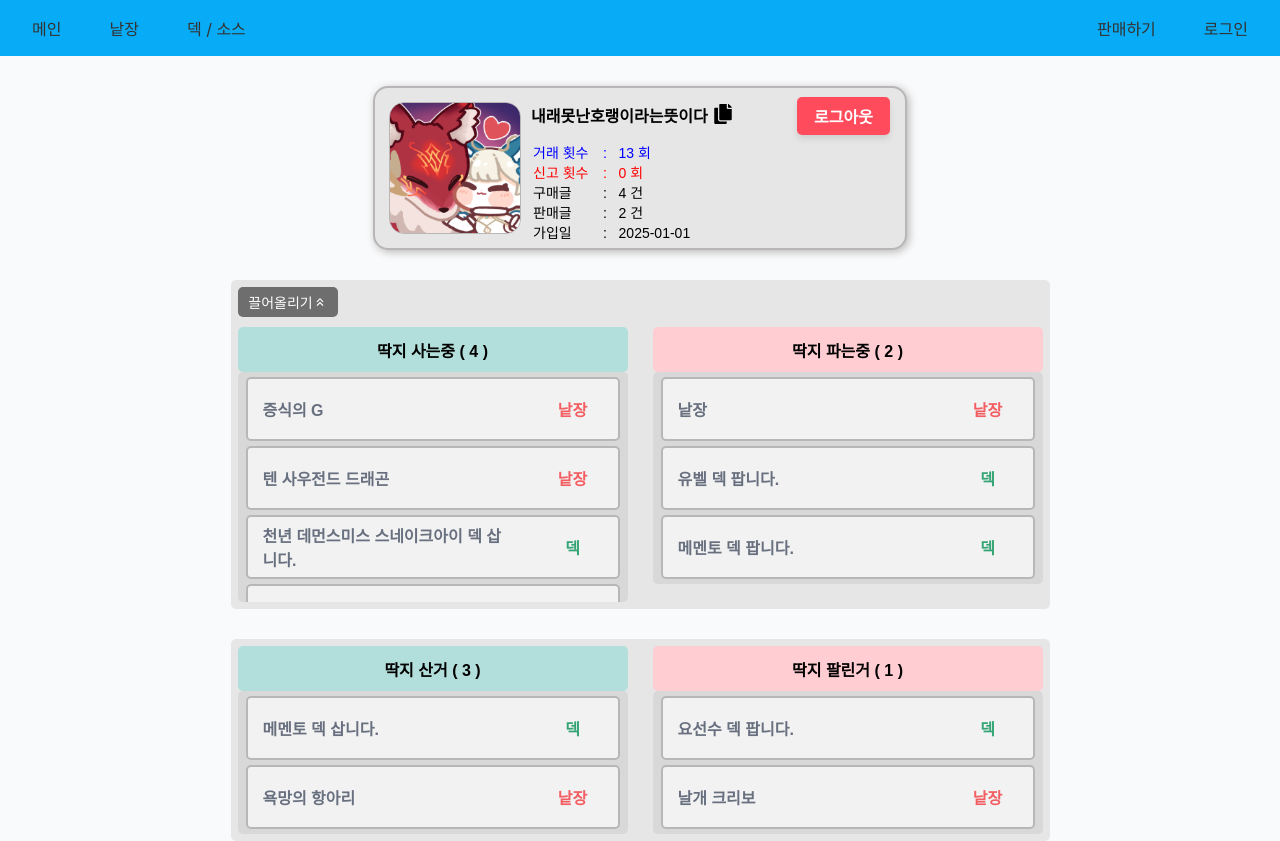
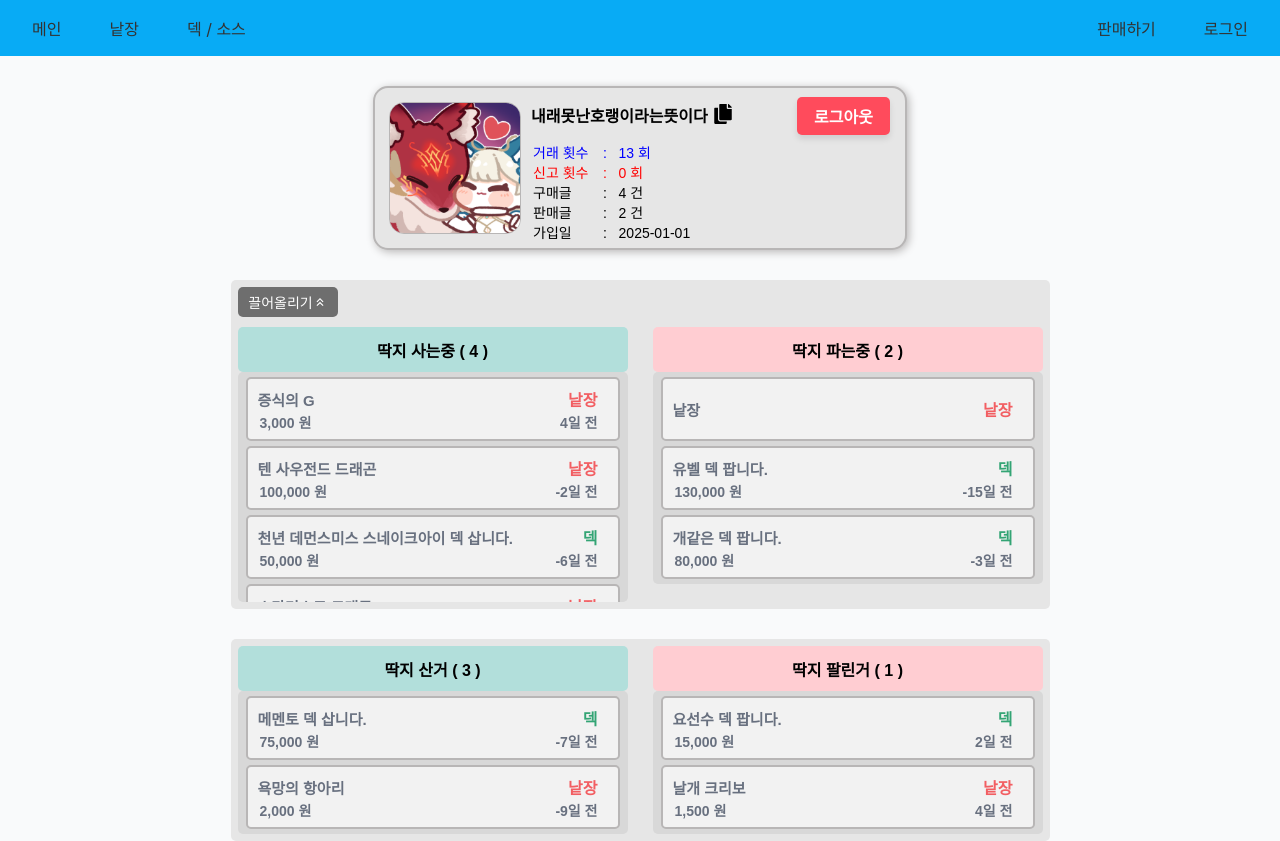
Before and after one commit to dlrdyd97/yuddack.gg_front, a React (Create React App) app: page /mypage/profile in a window 1280 px wide. Shown: the top 841 px of the page. Built offline with nearby package versions, Linux system fonts and the light colour scheme.

Commit message:
feat :MyTrade Component modification

```diff
--- a/src/pages/mypage/GetUserInfo.js
+++ b/src/pages/mypage/GetUserInfo.js
@@ -19,7 +19,7 @@ const GetUserInfo = {
     // status: 'in_progress' or 'completed'
     // rarity: 'anything' or 'normal' or 'normal_rare' or 'super_rare' or 'ultra_rare' or
     //         'ultimate_rare' or 'secret_rare' or 'holographic_rare' or ...
-    //
+    // date: "xxxx-xx-xx"
     {
       id: 1,
       title: "증식의 G",
@@ -29,6 +29,7 @@ const GetUserInfo = {
       status: "in_progress",
       rarity: "anything",
       price: 3000,
+      date: "2025-01-01",
     },
     {
       id: 2,
@@ -39,6 +40,7 @@ const GetUserInfo = {
       status: "in_progress",
       rarity: "",
       price: 100000,
+      date: "2025-01-07",
     },
     {
       id: 3,
@@ -49,6 +51,7 @@ const GetUserInfo = {
       status: "in_progress",
       rarity: "",
       price: 50000,
+      date: "2025-01-11",
     },
     {
       id: 4,
@@ -59,6 +62,7 @@ const GetUserInfo = {
       status: "in_progress",
       rarity: "",
       price: 20000,
+      date: "2025-01-12",
     },
     {
       id: 5,
@@ -69,6 +73,7 @@ const GetUserInfo = {
       status: "in_progress",
       rarity: "",
       price: 130000,
+      date: "2025-01-20",
       deck_list: [
         {
           id: 1,
@@ -89,13 +94,14 @@ const GetUserInfo = {
     },
     {
       id: 6,
-      title: "메멘토 덱 팝니다.",
+      title: "개같은 덱 팝니다.",
       content: "",
       option: "deck",
       trade_type: "sale",
       status: "in_progress",
       rarity: "",
       price: 80000,
+      date: "2025-01-08",
     },
     {
       id: 7,
@@ -106,6 +112,7 @@ const GetUserInfo = {
       status: "completed",
       rarity: "",
       price: 75000,
+      date: "2025-01-12",
     },
     {
       id: 8,
@@ -116,6 +123,7 @@ const GetUserInfo = {
       status: "completed",
       rarity: "",
       price: 2000,
+      date: "2025-01-14",
     },
     {
       id: 9,
@@ -126,6 +134,7 @@ const GetUserInfo = {
       status: "completed",
       rarity: "",
       price: 15000,
+      date: "2025-01-03",
     },
     {
       id: 10,
@@ -136,6 +145,7 @@ const GetUserInfo = {
       status: "in_progress",
       rarity: "ultra",
       price: 500,
+      date: "2025-01-09",
     },
     {
       id: 11,
@@ -146,6 +156,7 @@ const GetUserInfo = {
       status: "completed",
       rarity: "rare",
       price: 1500,
+      date: "2025-01-01",
     },
   ],
 };
--- a/src/pages/mypage/MyTrade.js
+++ b/src/pages/mypage/MyTrade.js
@@ -1,21 +1,31 @@
-import React from "react";
+import React, { useState } from "react";
 import "../../styles/components/profile/MyTrade.css";
 
 const Mytrade = ({ trade, userInfo, setUserInfo }) => {
+  const getDaysAgo = (tradeDate) => {
+    const today = new Date();
+    const tradeDateObj = new Date(tradeDate); // trade.date를 Date 객체로 변환
+    const diffTime = today - tradeDateObj; // 밀리초 단위로 차이 계산
+    const diffDays = Math.floor(diffTime / (1000 * 60 * 60 * 24)); // 밀리초를 일 단위로 변환
+    return diffDays;
+  };
+
   return (
     <>
       <div className="trade-box">
-        {trade === "single" ? (
+        {trade === "bundle" ? (
           <>
-            <div className="trade-title">낱장</div>
-            <div className="trade-option">
-              <div className="trade-option-single">낱장</div>
+            <div className="trade-title-bundle">낱장</div>
+            <div className="trade-option-bundle">
+              <div className="trade-option-single-bundle">낱장</div>
             </div>
           </>
         ) : (
           <>
             <div className="trade-title">{trade.title}</div>
-            <div className="trade-price"></div>
+            <div className="trade-price">
+              {new Intl.NumberFormat("ko-KR").format(trade.price)} 원
+            </div>
             <div className="trade-option">
               {trade.option === "single" ? (
                 <div className="trade-option-single">낱장</div>
@@ -23,6 +33,7 @@ const Mytrade = ({ trade, userInfo, setUserInfo }) => {
                 <div className="trade-option-deck">덱</div>
               )}
             </div>
+            <div className="trade-date">{getDaysAgo(trade.date)}일 전</div>
           </>
         )}
       </div>
--- a/src/pages/mypage/Profile.js
+++ b/src/pages/mypage/Profile.js
@@ -61,7 +61,7 @@ const Profile = () => {
               ).length !== 0 ? ( // 판매중인 낱장 카드가 있으면
                 <>
                   <MyTrade
-                    trade={"single"}
+                    trade={"bundle"}
                     userInfo={userInfo}
                     setUserInfo={setUserInfo}
                   />
--- a/src/styles/components/profile/MyTrade.css
+++ b/src/styles/components/profile/MyTrade.css
@@ -11,7 +11,11 @@
     margin-top: 5px;
     margin-bottom: 5px;
 
+    position: relative;
+
     cursor: pointer;
+    color: rgb(104, 112, 127);
+    font-weight: 600;
 }
 
 .trade-box:hover {
@@ -19,24 +23,45 @@
     border-color: #A1A1A1;     /* 호버 시 테두리 색 변경 */
 }
 
-.trade-title{
-    width: 250px;
+.trade-title-bundle{
+    width: 300px;
     text-align: left;
-    font-weight: 600;
-    color: rgb(104, 112, 127);
     display: -webkit-box;
     -webkit-box-orient: vertical; /* 세로로 정렬 */
-    -webkit-line-clamp: 2;        /* 2줄까지만 보여주고, 나머지는 ...으로 숨김 */
+    -webkit-line-clamp: 1;        /* 1줄까지만 보여주고, 나머지는 ...으로 숨김 */
     overflow: hidden;             /* 넘치는 텍스트 숨김 */
     text-overflow: ellipsis;      /* ...으로 표시 */
-    margin-left: 15px;
+
+    font-size: 15px;
+    margin-left: 10px;
 }
 
+.trade-title{
+    width: 300px;
+    text-align: left;
+    display: -webkit-box;
+    -webkit-box-orient: vertical; /* 세로로 정렬 */
+    -webkit-line-clamp: 1;        /* 1줄까지만 보여주고, 나머지는 ...으로 숨김 */
+    overflow: hidden;             /* 넘치는 텍스트 숨김 */
+    text-overflow: ellipsis;      /* ...으로 표시 */
+
+    font-size: 15px;
+    margin-bottom: 20px;
+    margin-left: 10px;
+}
+
+.trade-price{
+    position: absolute;
+    text-align: left;
+    left: 12px;
+    top: 33px;
+    font-size: 14px;
+}
 
 .trade-option{
-    margin-left: 35px;
-    width: 50px;
-    text-align: center;
+    width: 40px;
+    margin-bottom: 20px;
+    text-align: right;
     font-weight: 600;
 }
 
@@ -44,6 +69,25 @@
     color: rgb(242, 94, 98);
 }
 
+.trade-option-bundle{
+    width: 40px;
+    /* margin-bottom: 20px; */
+    text-align: right;
+    font-weight: 600;
+}
+
+.trade-option-single-bundle{
+    color: rgb(242, 94, 98);
+}
+
 .trade-option-deck{
     color: rgb(51, 164, 116);
 }
+
+.trade-date{
+    position: absolute;
+    right: 20px;
+    top: 33px;
+    font-size: 14px;
+    /* background-color: aquamarine; */
+}
```
